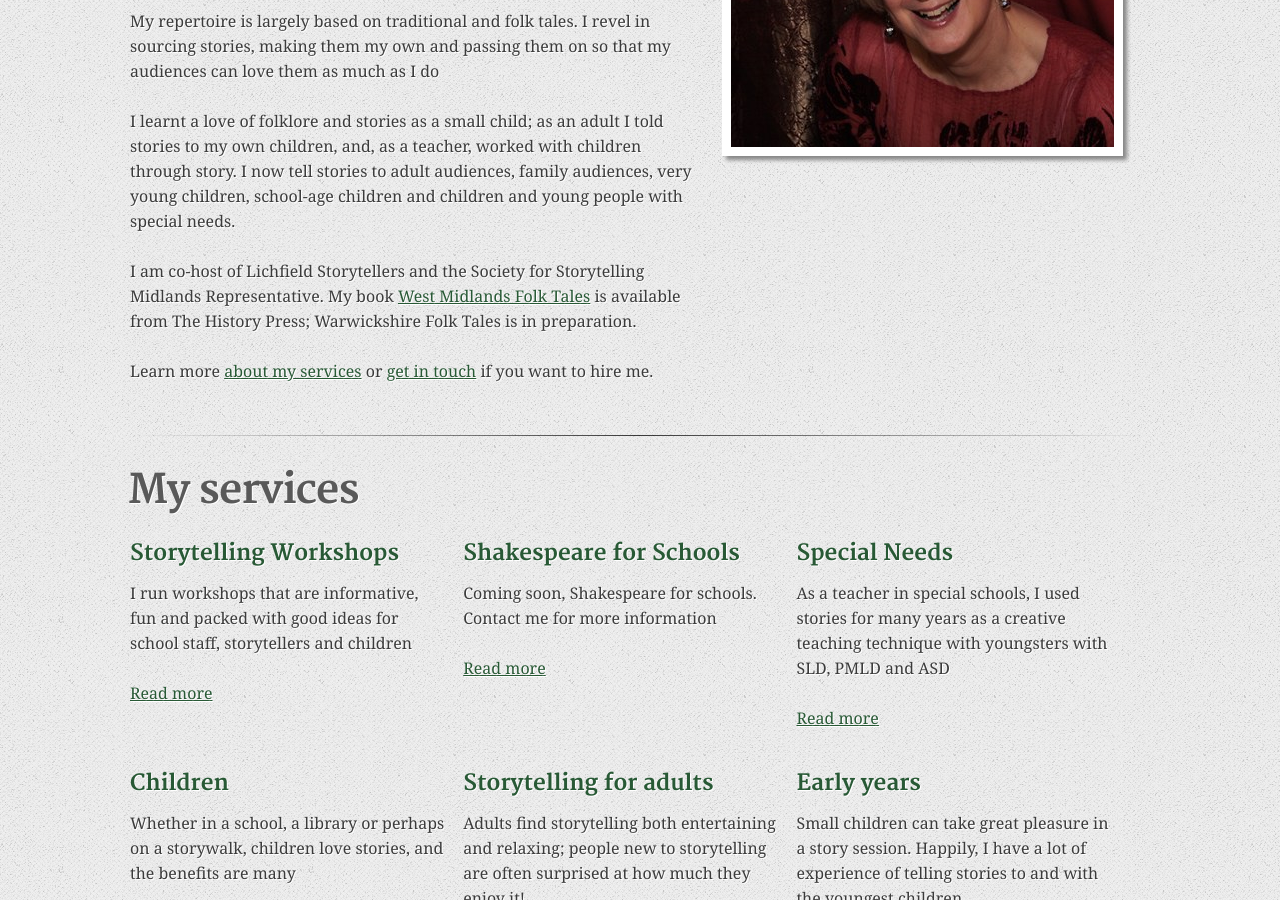
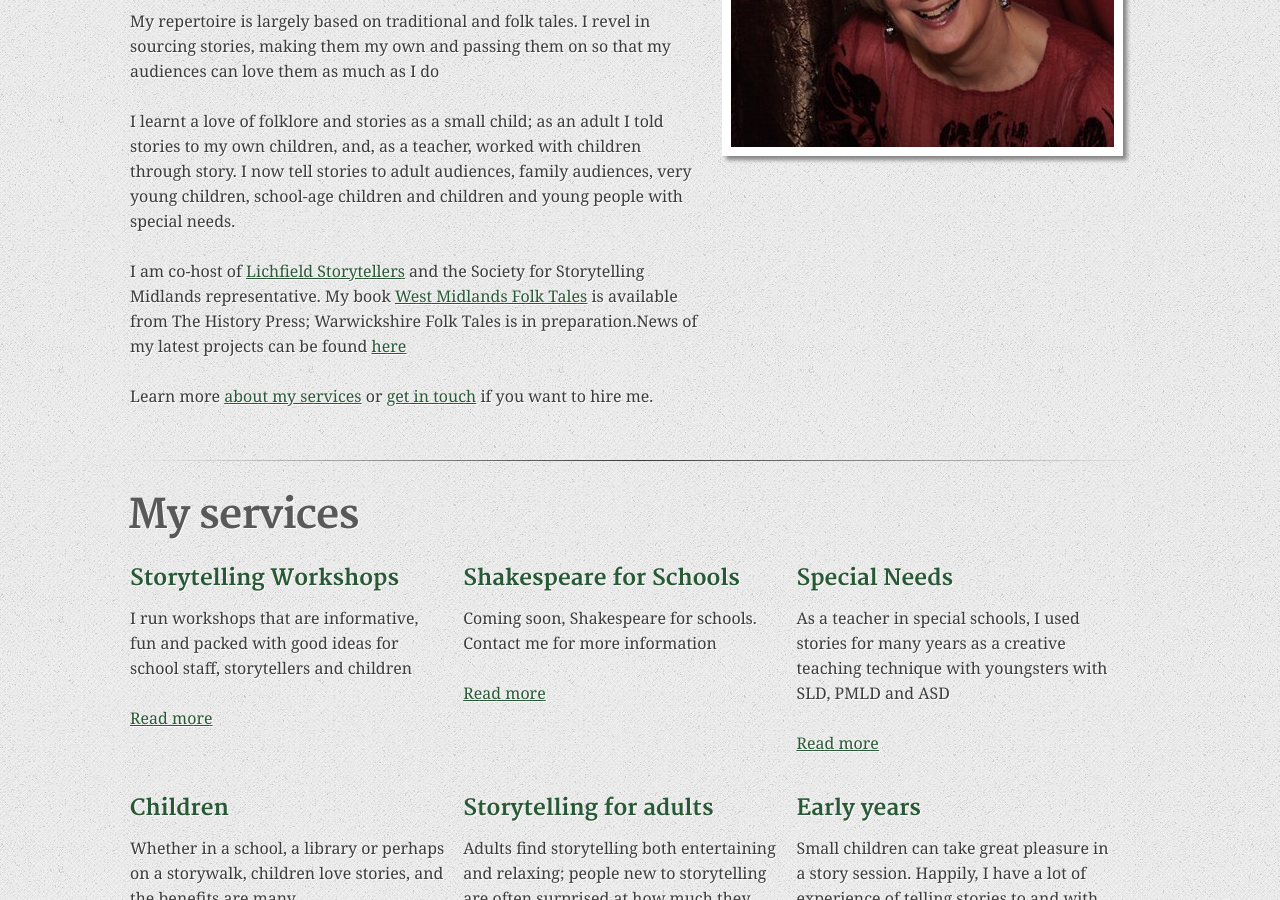
Before and after one commit to m3dwards/storytellingforall, a Jekyll site: the page built from index.html, in a window 1280 px wide and 900 px high, scrolled down 303 px. Built offline with Jekyll 4.4.1, drawn with Linux system fonts in a browser that asks for light colours.

Commit message:
Update intro.md

```diff
--- a/_includes/intro.md
+++ b/_includes/intro.md
@@ -8,6 +8,6 @@
 
 I learnt a love of folklore and stories as a small child; as an adult I told stories to my own children, and, as a teacher, worked with children through story. I now tell stories to adult audiences, family audiences, very young children, school-age children and children and young people with special needs.
 
-I am co-host of Lichfield Storytellers and the Society for Storytelling Midlands Representative. My book [West Midlands Folk Tales](https://www.thehistorypress.co.uk/publication/west-midlands-folk-tales/9780750985390/) is available from The History Press; Warwickshire Folk Tales is in preparation.
+I am co-host of [Lichfield Storytellers](https://www.facebook.com/lichfieldstorytellers/) and the Society for Storytelling Midlands representative. My book [West Midlands Folk Tales](https://www.thehistorypress.co.uk/publication/west-midlands-folk-tales/9780750985390/) is available from The History Press; Warwickshire Folk Tales is in preparation.News of my latest projects can be found [here](https://www.facebook.com/cathedwardsstorytellerandauthor/?epa=SEARCH_BOX)
 
 Learn more [about my services](#home-services) or [get in touch](#contact) if you want to hire me.
```
